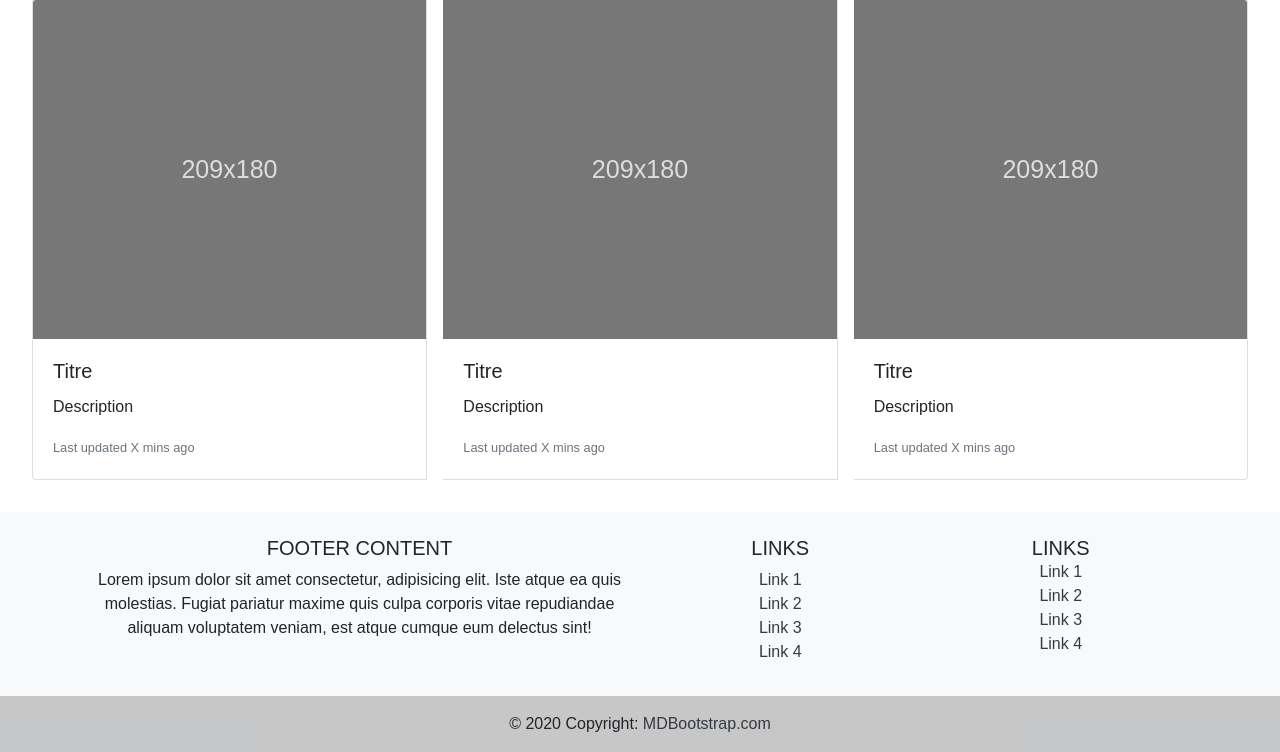
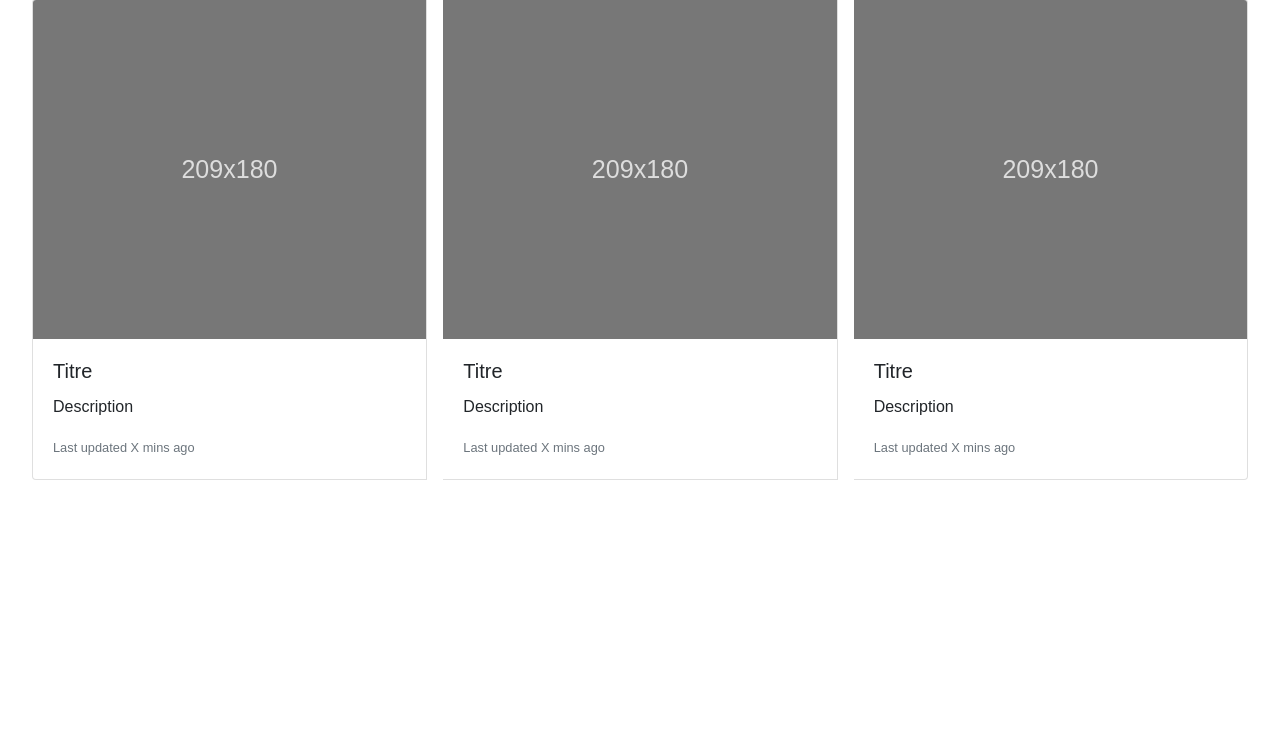
Before and after one commit to fabioRdrgs/RefileTesGogosses, a PHP site: page / in a window 1280 px wide. Shown: the part 818-1570 px from the top of the page. After the commit the page ends 1298 px from the top, so only its background shows below. Run offline with PHP 8.4, Linux system fonts and the light colour scheme.

Commit message:
Update index.php
Delete footer

```diff
--- a/index.php
+++ b/index.php
@@ -92,61 +92,6 @@
             </div>
         </div>
     </div>
-
-    <!-- Pied de page (pas sûr de le garder) -->
-    <footer class="bg-light text-center text-lg-start">
-        <div class="container p-4">
-            <div class="row">
-                <div class="col-lg-6 col-md-12 mb-4 mb-md-0">
-                    <h5 class="text-uppercase">Footer Content</h5>
-                    <p>
-                        Lorem ipsum dolor sit amet consectetur, adipisicing elit. Iste atque ea quis
-                        molestias. Fugiat pariatur maxime quis culpa corporis vitae repudiandae aliquam
-                        voluptatem veniam, est atque cumque eum delectus sint!
-                    </p>
-                </div>
-                <div class="col-lg-3 col-md-6 mb-4 mb-md-0">
-                    <h5 class="text-uppercase">Links</h5>
-
-                    <ul class="list-unstyled mb-0">
-                        <li>
-                            <a href="#!" class="text-dark">Link 1</a>
-                        </li>
-                        <li>
-                            <a href="#!" class="text-dark">Link 2</a>
-                        </li>
-                        <li>
-                            <a href="#!" class="text-dark">Link 3</a>
-                        </li>
-                        <li>
-                            <a href="#!" class="text-dark">Link 4</a>
-                        </li>
-                    </ul>
-                </div>
-                <div class="col-lg-3 col-md-6 mb-4 mb-md-0">
-                    <h5 class="text-uppercase mb-0">Links</h5>
-                    <ul class="list-unstyled">
-                        <li>
-                            <a href="#!" class="text-dark">Link 1</a>
-                        </li>
-                        <li>
-                            <a href="#!" class="text-dark">Link 2</a>
-                        </li>
-                        <li>
-                            <a href="#!" class="text-dark">Link 3</a>
-                        </li>
-                        <li>
-                            <a href="#!" class="text-dark">Link 4</a>
-                        </li>
-                    </ul>
-                </div>
-            </div>
-        </div>
-        <div class="text-center p-3" style="background-color: rgba(0, 0, 0, 0.2);">
-            © 2020 Copyright:
-            <a class="text-dark" href="https://mdbootstrap.com/">MDBootstrap.com</a>
-        </div>
-    </footer>
 </body>
 
 </html>
```
